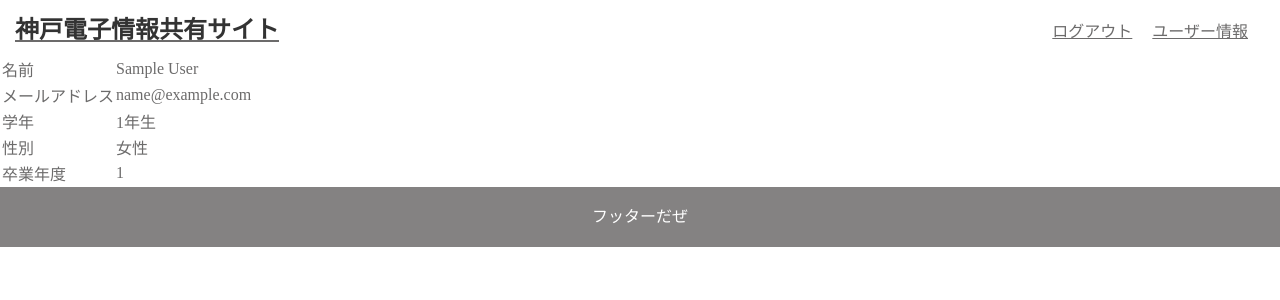
After one commit to kobepbl/pbl1, a PHP site: page /user/user_details.php in a window 1280 px wide. The commit adds this page. Shown: the top 300 px of the page. Run offline with PHP 8.4, Linux system fonts and the light colour scheme; the visitor is signed in with stand-in values (Sample User, id 1).

Commit message:
ユーザー詳細画面

```diff
--- a/header.php
+++ b/header.php
@@ -36,6 +36,8 @@ if (($name == "no_login" && !strstr($url, 'login.php')) && ($name == "no_login"
             // echo '<li class="nav-list-item"><a href="' . $user_php . '">マイページ</a></li>';
             // echo '<li class="nav-list-item"><a href="' . $user_php . '">投稿</a></li>';
             echo '<li class="nav-list-item"><a href="' . $logout_php . '">ログアウト</a></li>';
+            echo '<li class="nav-list-item"><a href="' . $user_details_php . '">ユーザー情報</a></li>';
+
           }
           ?>
         </li>
--- a/pre.php
+++ b/pre.php
@@ -22,6 +22,7 @@ $post_php = $http_host . '/' . $id . '/post/post.php';
 $login_php = $http_host . '/' . $id . '/login/login.php';
 $logout_php = $http_host . '/' . $id . '/login/logout.php';
 $register_php = $http_host . '/' . $id . '/login/register.php';
+$user_details_php= $http_host . '/' . $id . '/user/user_details.php';
 
 $layout_css = $http_host . '/' . $id . '/css/layout.css';
 $post_css = $http_host . '/' . $id . '/css/post.css';
--- /dev/null
+++ b/user/user_details.php
@@ -0,0 +1,34 @@
+<?php
+    session_start();
+
+    $name=$_SESSION['name'];
+    $mail=$_SESSION['mail'];
+    $grade=$_SESSION['grade'];
+    $gender=$_SESSION['gender'];
+    $graduation_year=$_SESSION['graduation_year'];
+
+    require_once __DIR__.'/../header.php';
+
+    // echo "名前：".$name.'<br>';
+    // echo "メールアドレス：".$name.'<br>';
+    // echo "名前：".$name.'<br>';
+    // echo "名前：".$name.'<br>';
+    // echo "名前：".$name.'<br>';
+    if($gender==0){
+        $gender_details="男性";
+    }elseif($gender==1){
+        $gender_details="女性";
+    }
+
+    $grade_details=$grade."年生";
+?>
+<table>
+    <tr><td>名前</td><td><?=$name?></td></tr>
+    <tr><td>メールアドレス</td><td><?=$mail?></td></tr>
+    <tr><td>学年</td><td><?=$grade_details?></td></tr>
+    <tr><td>性別</td><td><?=$gender_details?></td></tr>
+    <tr><td>卒業年度</td><td><?=$graduation_year?></td></tr>
+</table>
+<?php
+    require_once __DIR__.'/../footer.php';
+?>
```
Also changed, not shown: user/user_details_db.php (added).
